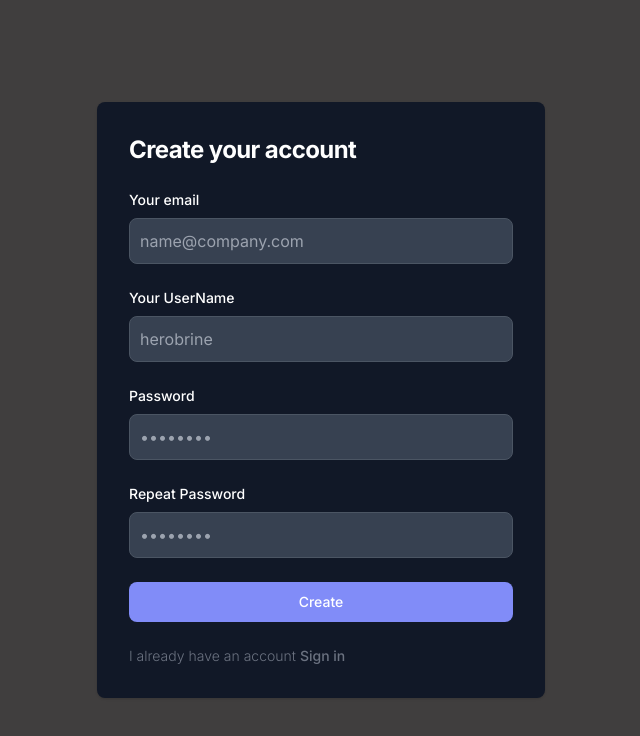
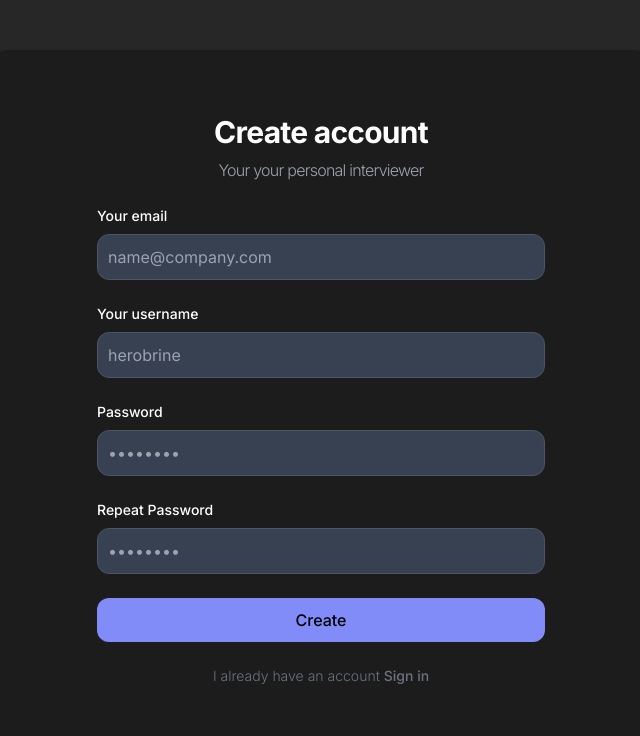
Before and after one commit to merdernoty/mm-interview-Frontend, a Next.js app: page /auth/reg in a window 1280 px wide. Shown: the top 736 px of the page, without its empty margins (319-959 px from the left). Built offline with nearby package versions, Linux system fonts and the light colour scheme.

Commit message:
"Updated login and registration forms with new styles and layout"

```diff
--- a/src/components/auth/login.tsx
+++ b/src/components/auth/login.tsx
@@ -3,15 +3,20 @@ import React from 'react'
 
 function LoginFrom() {
     return (
-        <section className="bg-gray-900 z-10">
-            <div className="flex flex-col items-center justify-center px-6 py-8 mx-auto md:h-screen lg:py-0">
-                <div className="w-full rounded-lg shadow dark:border md:mt-0 sm:max-w-md xl:p-0 bg-gray-900 border-gray-700">
-                    <div className="p-6 space-y-4 md:space-y-6 sm:p-8">
-                        <h1 className="text-xl font-bold leading-tight tracking-tight  md:text-2xl text-white">
-                            Sign in to your account
+        <section className="bg-blackUI z-10">
+            <div className="flex flex-col items-center justify-center py-8 mx-auto h-screen lg:py-0">
+                <div className="w-full  rounded-3xl shadow md:mt-0 sm:max-w-2xl p-0  bg-mainBlack border-gray-700">
+                    <div className=" space-y-4 md:space-y-6 sm:p-8">
+                        <div className="flex  pt-10 justify-center">
+                            <h1 className="text-xl  justify-center text-center font-bold leading-tight tracking-tight  md:text-3xl text-white">
+                                Sign in
+                                <div className="text-base mt-4 font-light text-gray-400">
+                                    Your your personal interviewer
+                                </div>
                             </h1>
-                        <form className="space-y-4 md:space-y-6" action="#">
-                            <div>
+                        </div>
+                        <form className="space-y-4 md:space-y-6" >
+                            <div className="md:px-20 px-10">
                                 <label className="block mb-2 text-sm font-medium text-white">
                                     Your email
                                 </label>
@@ -19,11 +24,11 @@ function LoginFrom() {
                                     type="email"
                                     name="email"
                                     id="email"
-                                    className=" border rounded-lg focus:ring-primary-600 focus:border-primary-600 block w-full p-2.5 bg-gray-700 border-gray-600 placeholder-gray-400 text-white "
+                                    className=" border rounded-xl focus:ring-primary-600 focus:border-primary-600 block w-full p-2.5 bg-gray-700 border-gray-600 placeholder-gray-400 text-white "
                                     placeholder="name@company.com"
                                 ></input>
                             </div>
-                            <div>
+                            <div className="md:px-20 px-10">
                                 <label className="block mb-2 text-sm font-medium text-white">
                                     Password
                                 </label>
@@ -32,17 +37,17 @@ function LoginFrom() {
                                     name="password"
                                     id="password"
                                     placeholder="••••••••"
-                                    className="border rounded-lg focus:ring-primary-600 focus:border-primary-600 block w-full p-2.5 bg-gray-700 border-gray-600 placeholder-gray-400 text-white "
+                                    className="border rounded-xl focus:ring-primary-600 focus:border-primary-600 block w-full p-2.5 bg-gray-700 border-gray-600 placeholder-gray-400 text-white "
                                 ></input>
                             </div>
-                            <div className="flex items-center justify-between">
+                            <div className="flex items-center md:px-20 px-10 justify-between">
                                 <div className="flex items-start">
                                     <div className="flex items-center h-5">
                                         <input
                                             id="remember"
                                             aria-describedby="remember"
                                             type="checkbox"
-                                            className="w-4 h-4 border  rounded  focus:ring-3 focus:ring-primary-300 bg-gray-700 border-gray-600 focus:ring-primary-600 ring-offset-gray-800"
+                                            className="w-4 h-4 border  rounded-xl  focus:ring-3 focus:ring-primary-300 bg-gray-700 border-gray-600 focus:ring-primary-600 ring-offset-gray-800"
                                         ></input>
                                     </div>
                                     <div className="ml-3 text-sm">
@@ -58,16 +63,18 @@ function LoginFrom() {
                                     Forgot password?
                                 </Link>
                             </div>
+                            <div className="md:px-20 px-10 ">
                                 <button
                                     type="submit"
-                                className="w-full text-white bg-indigo-400 hover:bg-primary-700  hover:bg-primary-700 focus:ring-4 focus:outline-none focus:ring-primary-300 font-medium rounded-lg text-sm px-5 py-2.5 text-center"
+                                    className="w-full text-mainBlack bg-indigo-400  active:bg-indigo-300 font-medium rounded-xl text-md  py-2.5 text-center"
                                 >
                                     Sign in
                                 </button>
-                            <p className="text-sm font-light  text-gray-400">
+                            </div>
+                            <p className="text-sm text-center font-light pb-16 px-20 text-gray-400">
                                 Don’t have an account yet?{' '}
                                 <Link
-                                    href="/"
+                                    href="/auth/reg"
                                     className="font-medium  hover:underline text-primary-500"
                                 >
                                     Sign up
--- a/src/components/auth/reg.tsx
+++ b/src/components/auth/reg.tsx
@@ -20,15 +20,20 @@ const SignUpForm = () => {
     }
 
     return (
-        <section className="dark:bg-gray-900 z-10">
+        <section className="bg-blackUI z-10">
             <div className="flex flex-col items-center justify-center px-6 py-8 mx-auto md:h-screen lg:py-0">
-                <div className="w-full rounded-lg shadow dark:border md:mt-0 sm:max-w-md xl:p-0 bg-gray-900 border-gray-700">
+                <div className="w-full  rounded-3xl shadow md:mt-0 sm:max-w-2xl p-0  bg-mainBlack border-gray-700">
                     <div className="p-6 space-y-4 md:space-y-6 sm:p-8">
-                        <h1 className="text-xl font-bold leading-tight tracking-tight  md:text-2xl text-white">
-                            Create your account
+                        <div className="flex pt-8  justify-center">
+                            <h1 className="text-xl justify-center text-center font-bold leading-tight tracking-tight  md:text-3xl text-white">
+                                Create account
+                                <div className="text-base mt-2 font-light text-gray-400">
+                                    Your your personal interviewer
+                                </div>
                             </h1>
+                        </div>
                         <form className="space-y-4 md:space-y-6" action="#">
-                            <div>
+                            <div className="mx-10 md:mx-20">
                                 <label className="block mb-2 text-sm font-medium  text-white">
                                     Your email
                                 </label>
@@ -36,23 +41,24 @@ const SignUpForm = () => {
                                     type="email"
                                     name="email"
                                     id="email"
-                                    className=" border rounded-lg focus:ring-primary-600 focus:border-primary-600 block w-full p-2.5 bg-gray-700 border-gray-600 dark:placeholder-gray-400 text-white "
+                                    className=" border rounded-xl focus:ring-primary-600 focus:border-primary-600 block w-full p-2.5 bg-gray-700 border-gray-600 dark:placeholder-gray-400 text-white "
                                     placeholder="name@company.com"
                                 ></input>
                             </div>
-                            <div>
+                            <div className="mx-10 md:mx-20">
                                 <label className="block mb-2 text-sm font-medium  text-white">
-                                    Your UserName
+                                    Your username
                                 </label>
                                 <input
                                     type="text"
                                     name="name"
                                     id="name"
-                                    className=" border   rounded-lg focus:ring-primary-600 focus:border-primary-600 block w-full p-2.5 bg-gray-700 border-gray-600 placeholder-gray-400 text-white "
+                                    className=" border   rounded-xl focus:ring-primary-600 focus:border-primary-600 block w-full p-2.5 bg-gray-700 border-gray-600 placeholder-gray-400 text-white "
                                     placeholder="herobrine"
                                 ></input>
                             </div>
-                            <div>
+
+                            <div className="mx-10 md:mx-20">
                                 <label className="block mb-2 text-sm font-medium  text-white">
                                     Password
                                 </label>
@@ -61,34 +67,36 @@ const SignUpForm = () => {
                                     name="password"
                                     id="password"
                                     placeholder="••••••••"
-                                    className=" border   rounded-lg focus:ring-primary-600 focus:border-primary-600 block w-full p-2.5 bg-gray-700 border-gray-600 placeholder-gray-400 text-white "
+                                    className=" border   rounded-xl focus:ring-primary-600 focus:border-primary-600 block w-full p-2.5 bg-gray-700 border-gray-600 placeholder-gray-400 text-white "
                                     value={password}
                                     onChange={handlePasswordChange}
                                 ></input>
                             </div>
-                            <div>
+                            <div className="mx-10 md:mx-20">
                                 <label className="block mb-2 text-sm font-medium  text-white">
                                     Repeat Password
                                 </label>
                                 <input
                                     type="password"
                                     placeholder="••••••••"
-                                    className=" border   rounded-lg focus:ring-primary-600 focus:border-primary-600 block w-full p-2.5 bg-gray-700 border-gray-600 placeholder-gray-400 text-white "
+                                    className=" border   rounded-xl focus:ring-primary-600 focus:border-primary-600 block w-full p-2.5 bg-gray-700 border-gray-600 placeholder-gray-400 text-white "
                                     value={repeatPassword}
                                     onChange={handleRepeatPasswordChange}
                                 ></input>
                             </div>
+                            <div className="mx-10 md:mx-20">
                                 <button
                                     type="submit"
-                                className={`w-full w-text-white bg-indigo-400 hover:bg-primary-700 focus:ring-4 focus:outline-none focus:ring-primary-300 font-medium rounded-lg text-sm px-5 py-2.5 text-center   ${isButtonDisabled ? 'bg-indigo-400 cursor-not-allowed' : ''}`}
+                                    className={`w-full w-text-white bg-indigo-400 hover:bg-indigo-300 font-medium rounded-xl text-md px-5 py-2.5 text-center  text-black  ${isButtonDisabled ? 'bg-indigo-400 cursor-not-allowed' : ''}`}
                                     disabled={isButtonDisabled}
                                 >
                                     Create
                                 </button>
-                            <p className="text-sm font-light text-gray-500 dark:text-gray-400">
+                            </div>
+                            <p className="text-sm text-center pb-8 font-light text-gray-500 dark:text-gray-400">
                                 I already have an account{' '}
                                 <Link
-                                    href="/"
+                                    href="/auth/login"
                                     className="font-medium text-primary-600 hover:underline dark:text-primary-500"
                                 >
                                     Sign in
--- a/tailwind.config.ts
+++ b/tailwind.config.ts
@@ -9,6 +9,7 @@ const config: Config = {
         extend: {
             colors: {
                 mainBlack: '#1c1c1c',
+                blackUI: '#272727'
             },
             fontFamily: {
                 body: [
```
Lines whose indentation alone changed are shown as unchanged.
